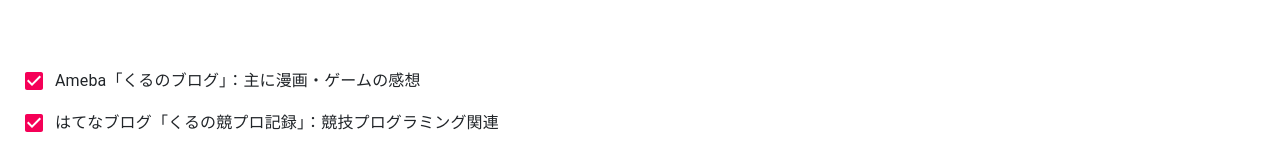
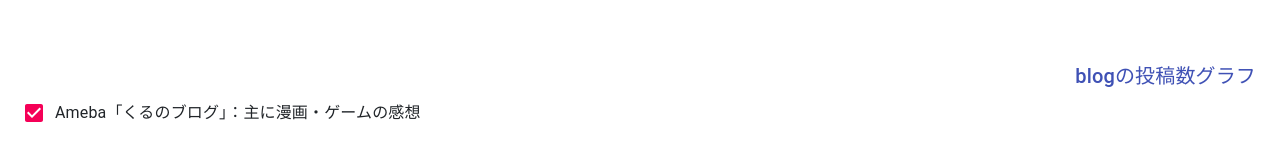
Before and after one commit to ningenMe/akari-front, a Next.js app: page /blogs in a window 1280 px wide. Shown: the part 151-295 px from the top of the page. Built offline with nearby package versions, Linux system fonts and the light colour scheme; no server answers; a web font is replaced by a local one.

Commit message:
[add] blog graph

```diff
--- a/src/constants/LinkConst.ts
+++ b/src/constants/LinkConst.ts
@@ -15,6 +15,7 @@
   static readonly AMEBA: Link = { href: UrlConst.AMEBA, name: 'Ameba' }
   static readonly QIITA: Link = { href: UrlConst.QIITA, name: 'Qiita' }
   static readonly DIARIES: Link = { href: PathConst.DIARIES, name: '今日のITドカタ' }
+  static readonly BLOGS_GRAPHS: Link = { href: PathConst.BLOGS_GRAPHS, name: 'blogの投稿数グラフ'}
   static readonly COMPROS: ReadonlyArray<Link> = [LinkConst.ATCODER, LinkConst.CODEFORCES, LinkConst.YUKICODER, LinkConst.TOKI, LinkConst.CSACADEMY] as const
   static readonly BLOGS: ReadonlyArray<Link> = [LinkConst.HATENA, LinkConst.AMEBA, LinkConst.QIITA, LinkConst.DIARIES] as const
 }
--- a/src/constants/PathConst.ts
+++ b/src/constants/PathConst.ts
@@ -2,6 +2,7 @@
   static readonly HOME: string = '/home'
   static readonly PROBLEMS: string = '/problems'
   static readonly BLOGS: string = '/blogs'
+  static readonly BLOGS_GRAPHS: string = '/blogs/graphs'
   static readonly SYSTEMS: string = '/systems'
   static readonly DIARIES: string = '/diaries'
 }
--- /dev/null
+++ b/src/interfaces/BlogPostedCount.ts
@@ -0,0 +1,4 @@
+export interface BlogPostedCount {
+  readonly month: string,
+  readonly count: number,
+}
--- a/src/molecules/BlogMolecule.tsx
+++ b/src/molecules/BlogMolecule.tsx
@@ -2,9 +2,6 @@
 import { Blog } from 'interfaces/Blog'
 import { CardStyle } from 'styles/CardStyle'
 import { blogIconPath } from 'atoms/blogIconPath'
-import {CategoryScale} from 'chart.js';
-import { Bar } from 'react-chartjs-2';
-import Chart from 'chart.js/auto'
 
 export const BlogCard = ({ blog }: { blog: Blog }) => {
   return (
@@ -29,44 +26,3 @@
     </Card>
   )
 }
-
-export const BlogPostedGraph = ({ blogList }: { blogList: Blog[] }) => {
-  Chart.register(CategoryScale)
-  const data = {
-    // x 軸のラベル
-    labels: ['1 月', '2 月', '3 月', '4 月', '5 月', '6 月', '7 月'],
-    datasets: [
-      {
-        label: '件数',
-        // データの値
-        data: [65, 59, 80, 81, 56, 55, 40],
-        // グラフの背景色
-        backgroundColor: [
-          'rgba(255, 99, 132, 0.2)',
-          'rgba(255, 159, 64, 0.2)',
-          // 'rgba(255, 205, 86, 0.2)',
-          // 'rgba(75, 192, 192, 0.2)',
-          // 'rgba(54, 162, 235, 0.2)',
-          // 'rgba(153, 102, 255, 0.2)',
-          // 'rgba(201, 203, 207, 0.2)',
-        ],
-        // グラフの枠線の色
-        // borderColor: [
-        //   'rgb(255, 99, 132)',
-        //   'rgb(255, 159, 64)',
-        //   'rgb(255, 205, 86)',
-        //   'rgb(75, 192, 192)',
-        //   'rgb(54, 162, 235)',
-        //   'rgb(153, 102, 255)',
-        //   'rgb(201, 203, 207)',
-        // ],
-        // グラフの枠線の太さ
-        borderWidth: 1,
-      },
-    ],
-  };
-
-  return (
-    <Bar data={data} />
-  );
-}
--- a/src/organisms/BlogOrganism.tsx
+++ b/src/organisms/BlogOrganism.tsx
@@ -1,8 +1,14 @@
-import { Checkbox, FormControlLabel, FormGroup, Grid, Typography } from '@material-ui/core'
+import { Checkbox, FormControlLabel, FormGroup, Grid, Link, Typography } from '@material-ui/core'
+import GraphicEqIcon from '@material-ui/icons/GraphicEq';
 import { Blog, BlogType, BlogTypeConst } from 'interfaces/Blog'
 import React, { useEffect, useState } from 'react'
-import { BlogCard, BlogPostedGraph } from 'molecules/BlogMolecule'
+import { BlogCard } from 'molecules/BlogMolecule'
 import { mPlusFont } from 'styles/FontStyles'
+import Chart from 'chart.js/auto'
+import { CategoryScale } from 'chart.js'
+import { Bar } from 'react-chartjs-2'
+import { BlogPostedCount } from '../interfaces/BlogPostedCount'
+import { LinkConst } from '../constants/LinkConst'
 
 export const BlogList = ({ blogList }: { blogList: Blog[] }) => {
 
@@ -75,6 +81,11 @@
       <Typography variant='h5' align='center' style={style}>
         くるの blog 一覧
       </Typography>
+      <Typography align='right' variant='h6'>
+        <Link href={LinkConst.BLOGS_GRAPHS.href}>
+          {LinkConst.BLOGS_GRAPHS.name}
+        </Link>
+      </Typography>
       <FormGroup>
         <FormControlLabel control={<Checkbox defaultChecked onChange={switchAmeba} />}
                           label='Ameba「くるのブログ」：主に漫画・ゲームの感想' />
@@ -85,7 +96,6 @@
         <FormControlLabel control={<Checkbox defaultChecked onChange={switchDiary} />}
                           label='自作ブログ「今日のITドカタ」：雑に書く技術系の話' />
       </FormGroup>
-      {/*<BlogPostedGraph blogList={filteredBlogList} />*/}
       <Typography align='right' variant='h6'>
         {filteredBlogList.length} / {blogList.length} articles
       </Typography>
@@ -95,3 +105,33 @@
     </>
   )
 }
+
+export const BlogPostedGraph = ({ blogPostedCountList }: { blogPostedCountList: BlogPostedCount[] }) => {
+  Chart.register(CategoryScale)
+  const data = {
+    // x 軸のラベル
+    labels: blogPostedCountList.map((blogPostedCount:BlogPostedCount) => blogPostedCount.month),
+    datasets: [
+      {
+        label: 'blogの投稿数',
+        // データの値
+        data: blogPostedCountList.map((blogPostedCount:BlogPostedCount) => blogPostedCount.count),
+        // グラフの背景色
+        backgroundColor: [
+          'rgba(255, 99, 132, 0.2)',
+          'rgba(255, 159, 64, 0.2)',
+        ],
+        // グラフの枠線の色
+        borderColor: [
+          'rgb(255, 99, 132)',
+          'rgb(255, 159, 64)',
+        ],
+        // グラフの枠線の太さ
+        borderWidth: 2,
+      },
+    ],
+  };
+  return (
+    <Bar data={data} />
+  );
+}
--- a/src/repository/BlogRepository.ts
+++ b/src/repository/BlogRepository.ts
@@ -1,6 +1,7 @@
 import axios from 'axios'
 import { Blog, BlogType, DiaryWithAround } from 'interfaces/Blog'
 import { UrlConst } from 'constants/UrlConst'
+import { BlogPostedCount } from '../interfaces/BlogPostedCount'
 
 export const getBlog = async (blogTypeList: BlogType[]): Promise<Blog[]> => {
   let blogs: Blog[] = []
@@ -20,6 +21,20 @@
       console.log(error.status)
     })
   return blogs
+}
+
+export const getBlogPostedCount = async (): Promise<BlogPostedCount[]> => {
+  const url = UrlConst.API_NINGENME_NET + '/v1/blogs/posted-counts'
+
+  return await axios
+    .get(url)
+    .then((results) => {
+      return results.data.monthCounts
+    })
+    .catch((error) => {
+      console.log(error.status)
+      return []
+    })
 }
 
 export const getDiary = async (date: string): Promise<DiaryWithAround> => {
```
Also changed, not shown: src/pages/blogs/graphs/index.tsx (+8 -8 lines).
